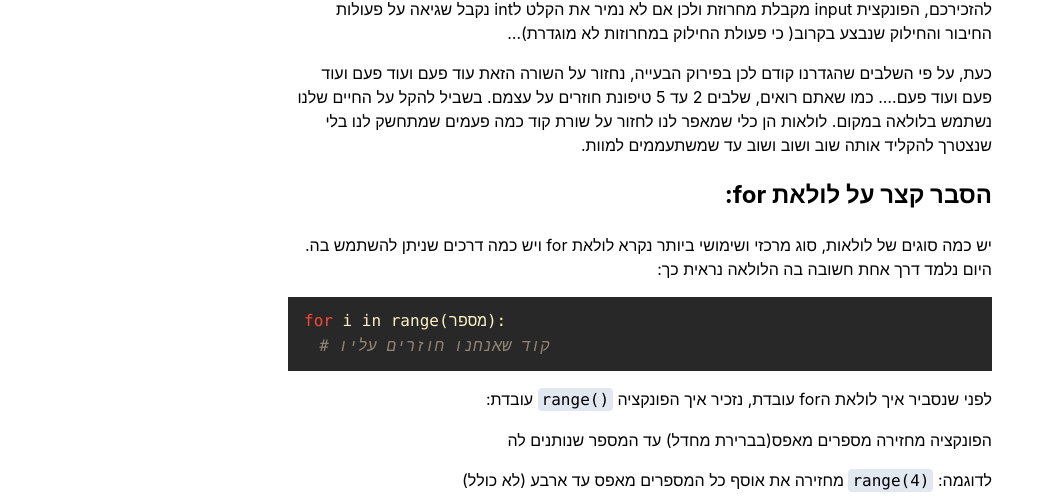
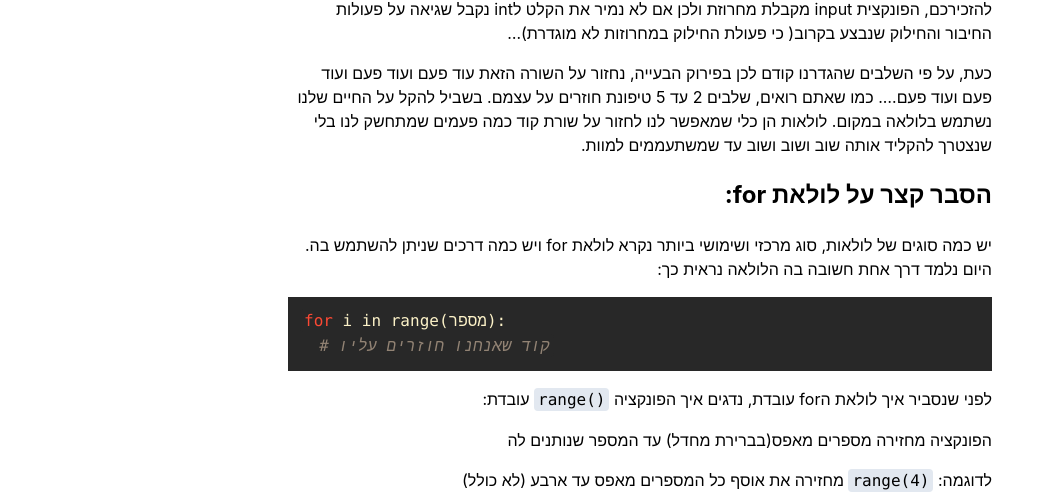
Before and after one commit to sheepsixteen/schools, a Jekyll site: the page built from _posts/2020-10-03-lesson-6.md, in a window 1280 px wide and 1400 px high, scrolled down 991 px. Shown: the part 197-697 px from the top of the window, without its empty margins (0-1047 px from the left). Built offline with Jekyll 4.4.1, drawn with Linux system fonts in a browser that asks for light colours; nearby versions of some CDN libraries; a script that is not in the unit is left out; some of the changed text lies outside the part shown.

Commit message:
תיקון שגיאות הקלדה

````diff
--- a/_posts/2020-10-03-lesson-6.md
+++ b/_posts/2020-10-03-lesson-6.md
@@ -48,7 +48,7 @@
 
 להזכירכם, הפונקצית input מקבלת מחרוזת ולכן אם לא נמיר את הקלט לint נקבל שגיאה על פעולות החיבור והחילוק שנבצע בקרוב( כי פעולת החילוק במחרוזות לא מוגדרת)...
 
-כעת, על פי השלבים שהגדרנו קודם לכן בפירוק הבעייה, נחזור על השורה הזאת עוד פעם ועוד פעם ועוד פעם ועוד פעם.... כמו שאתם רואים, שלבים 2 עד 5 טיפונת חוזרים על עצמם. בשביל להקל על החיים שלנו נשתמש בלולאה במקום. לולאות הן כלי שמאפר לנו לחזור על שורת קוד כמה פעמים שמתחשק לנו בלי שנצטרך להקליד אותה שוב ושוב ושוב עד שמשתעממים למוות.
+כעת, על פי השלבים שהגדרנו קודם לכן בפירוק הבעייה, נחזור על השורה הזאת עוד פעם ועוד פעם ועוד פעם ועוד פעם.... כמו שאתם רואים, שלבים 2 עד 5 טיפונת חוזרים על עצמם. בשביל להקל על החיים שלנו נשתמש בלולאה במקום. לולאות הן כלי שמאפשר לנו לחזור על שורת קוד כמה פעמים שמתחשק לנו בלי שנצטרך להקליד אותה שוב ושוב ושוב עד שמשתעממים למוות.
 
 הסבר קצר על לולאת for:
 ----------------------
@@ -60,7 +60,7 @@
   # קוד שאנחנו חוזרים עליו
 ```
 
-לפני שנסביר איך לולאת הfor עובדת, נזכיר איך הפונקציה `range()` עובדת:
+לפני שנסביר איך לולאת הfor עובדת, נדגים איך הפונקציה `range()` עובדת:
 
 הפונקציה מחזירה מספרים מאפס(בברירת מחדל) עד המספר שנותנים לה
 
````
Also changed, not shown: other parts of _posts/2020-10-03-lesson-6.md (+3 -3 lines).
